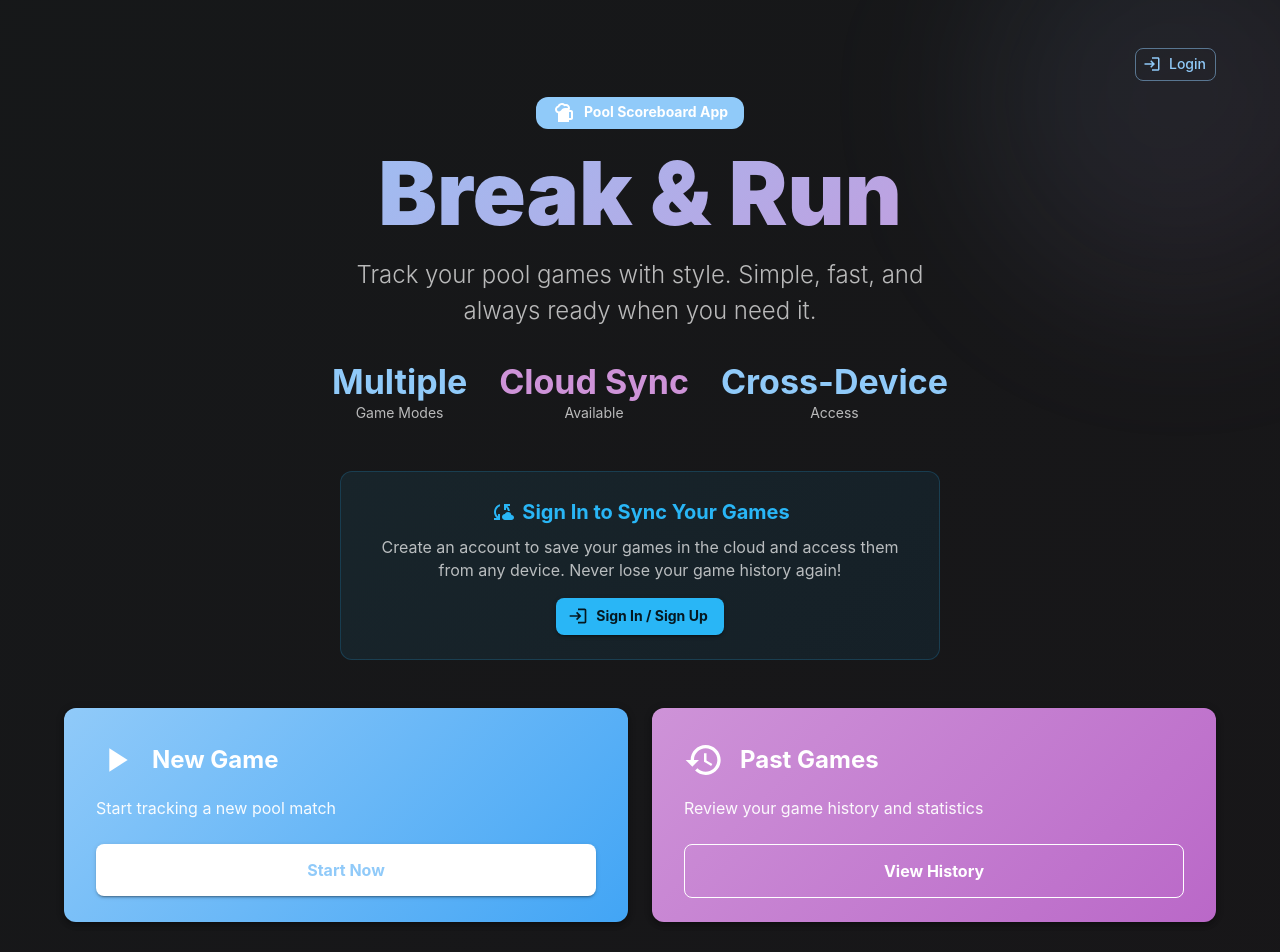
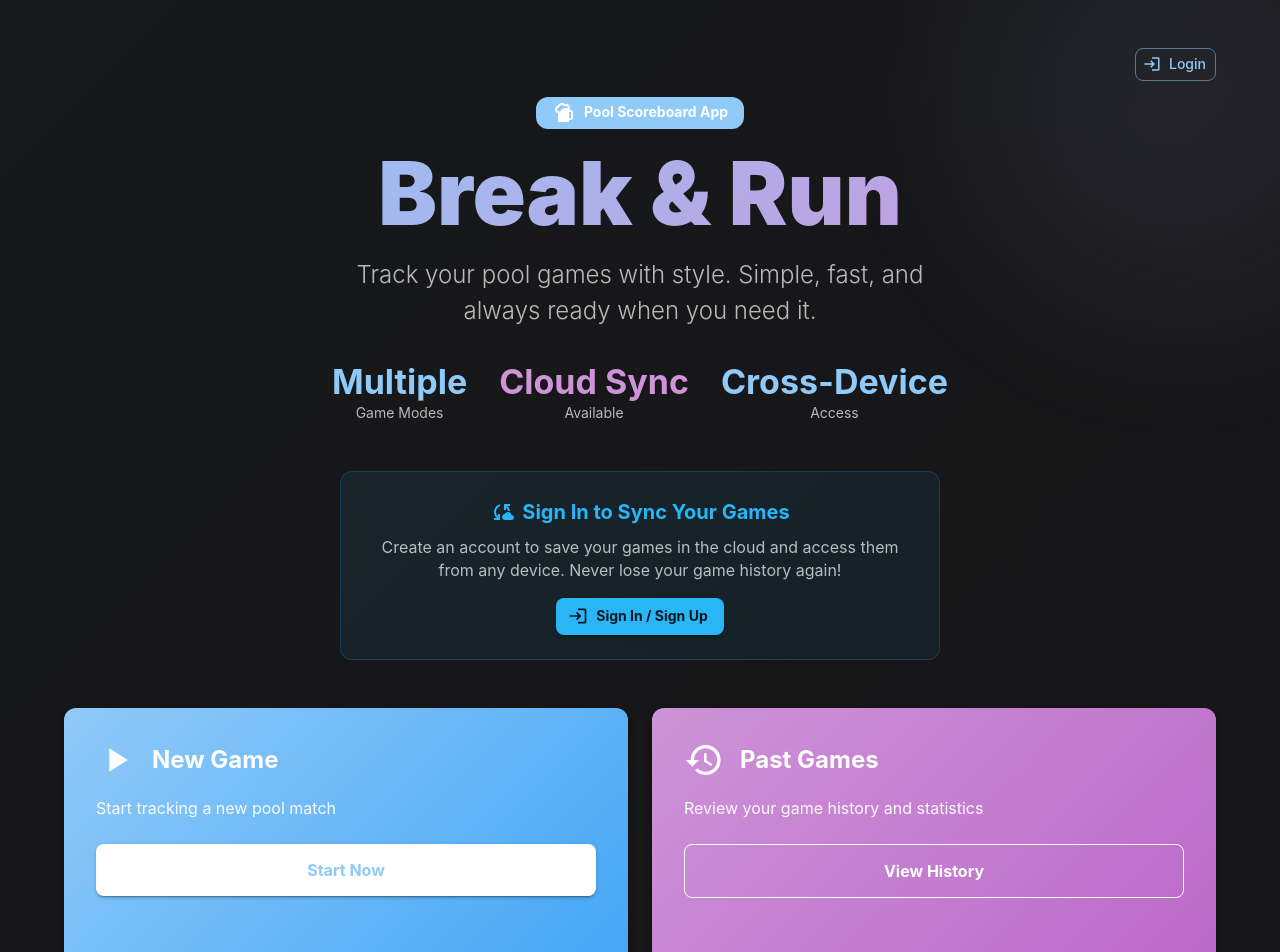
Before and after one commit to brandonlxxth/Break-and-Run, a React (Vite) app in the folder web/: page / in a window 1280 px wide. Shown: the top 952 px of the page. Built offline with nearby package versions, Linux system fonts and the light colour scheme; no server answers.

Commit message:
Update HomeScreen.tsx

```diff
--- a/web/src/components/HomeScreen.tsx
+++ b/web/src/components/HomeScreen.tsx
@@ -251,7 +251,7 @@ export default function HomeScreen({
         </Fade>
 
         {/* Main Action Cards */}
-        <Grid container spacing={3} sx={{ mb: 4 }}>
+        <Grid container spacing={3} sx={{ mb: 4 }} alignItems="stretch">
           {/* Resume Game Card - Only show if active game exists AND user is signed in */}
           {activeGame && user && (
             <Grid item xs={12} md={activeGame ? 4 : 6}>
@@ -367,6 +367,7 @@ export default function HomeScreen({
                 onClick={onNewGameClick}
                 sx={{
                   height: '100%',
+                  minHeight: { xs: 200, sm: 250, md: 280 },
                   cursor: 'pointer',
                   background: `linear-gradient(135deg, ${theme.palette.primary.main}, ${theme.palette.primary.dark})`,
                   color: 'white',
@@ -375,6 +376,8 @@ export default function HomeScreen({
                   boxShadow: hoveredCard === 'new' ? 8 : 4,
                   position: 'relative',
                   overflow: 'hidden',
+                  display: 'flex',
+                  flexDirection: 'column',
                   '&::before': {
                     content: '""',
                     position: 'absolute',
@@ -388,7 +391,7 @@ export default function HomeScreen({
                   },
                 }}
               >
-                <CardContent sx={{ p: { xs: 3, sm: 4 }, position: 'relative', zIndex: 1 }}>
+                <CardContent sx={{ p: { xs: 3, sm: 4 }, position: 'relative', zIndex: 1, display: 'flex', flexDirection: 'column', flex: 1 }}>
                   <Box sx={{ display: 'flex', alignItems: 'center', gap: { xs: 1.5, sm: 2 }, mb: { xs: 1.5, sm: 2 } }}>
                     <PlayArrowIcon sx={{ fontSize: { xs: 32, sm: 40 } }} />
                     <Typography variant="h5" fontWeight="bold" sx={{ fontSize: { xs: '1.25rem', sm: '1.5rem' } }}>
@@ -432,6 +435,7 @@ export default function HomeScreen({
                 onClick={onPastGamesClick}
                 sx={{
                   height: '100%',
+                  minHeight: { xs: 200, sm: 250, md: 280 },
                   cursor: 'pointer',
                   background: `linear-gradient(135deg, ${theme.palette.secondary.main}, ${theme.palette.secondary.dark})`,
                   color: 'white',
@@ -440,6 +444,8 @@ export default function HomeScreen({
                   boxShadow: hoveredCard === 'past' ? 8 : 4,
                   position: 'relative',
                   overflow: 'hidden',
+                  display: 'flex',
+                  flexDirection: 'column',
                   '&::before': {
                     content: '""',
                     position: 'absolute',
@@ -453,7 +459,7 @@ export default function HomeScreen({
                   },
                 }}
               >
-                <CardContent sx={{ p: { xs: 3, sm: 4 }, position: 'relative', zIndex: 1 }}>
+                <CardContent sx={{ p: { xs: 3, sm: 4 }, position: 'relative', zIndex: 1, display: 'flex', flexDirection: 'column', flex: 1 }}>
                   <Box sx={{ display: 'flex', alignItems: 'center', gap: { xs: 1.5, sm: 2 }, mb: { xs: 1.5, sm: 2 } }}>
                     <HistoryIcon sx={{ fontSize: { xs: 32, sm: 40 }, color: 'white' }} />
                     <Typography variant="h5" fontWeight="bold" sx={{ fontSize: { xs: '1.25rem', sm: '1.5rem' } }}>
```
